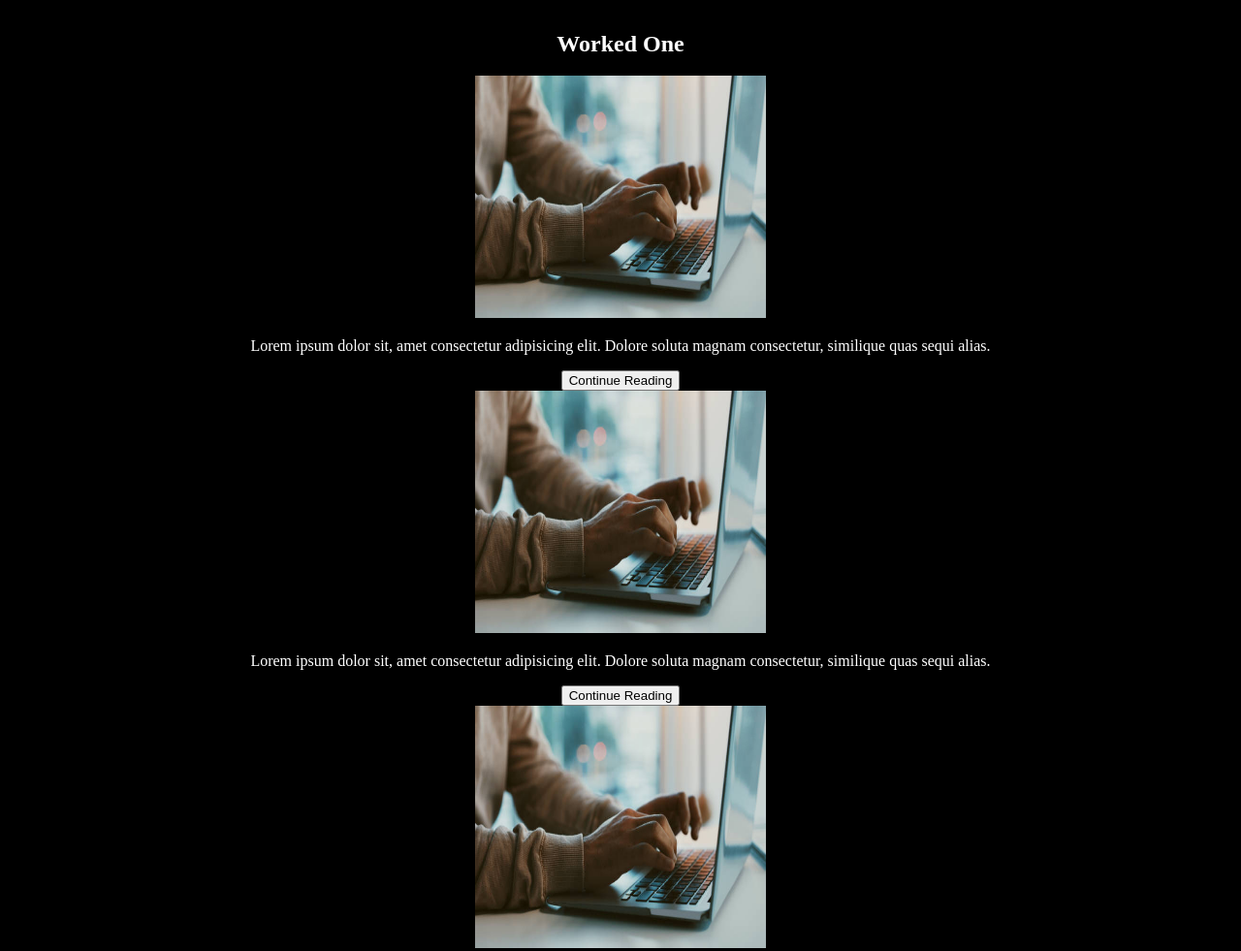
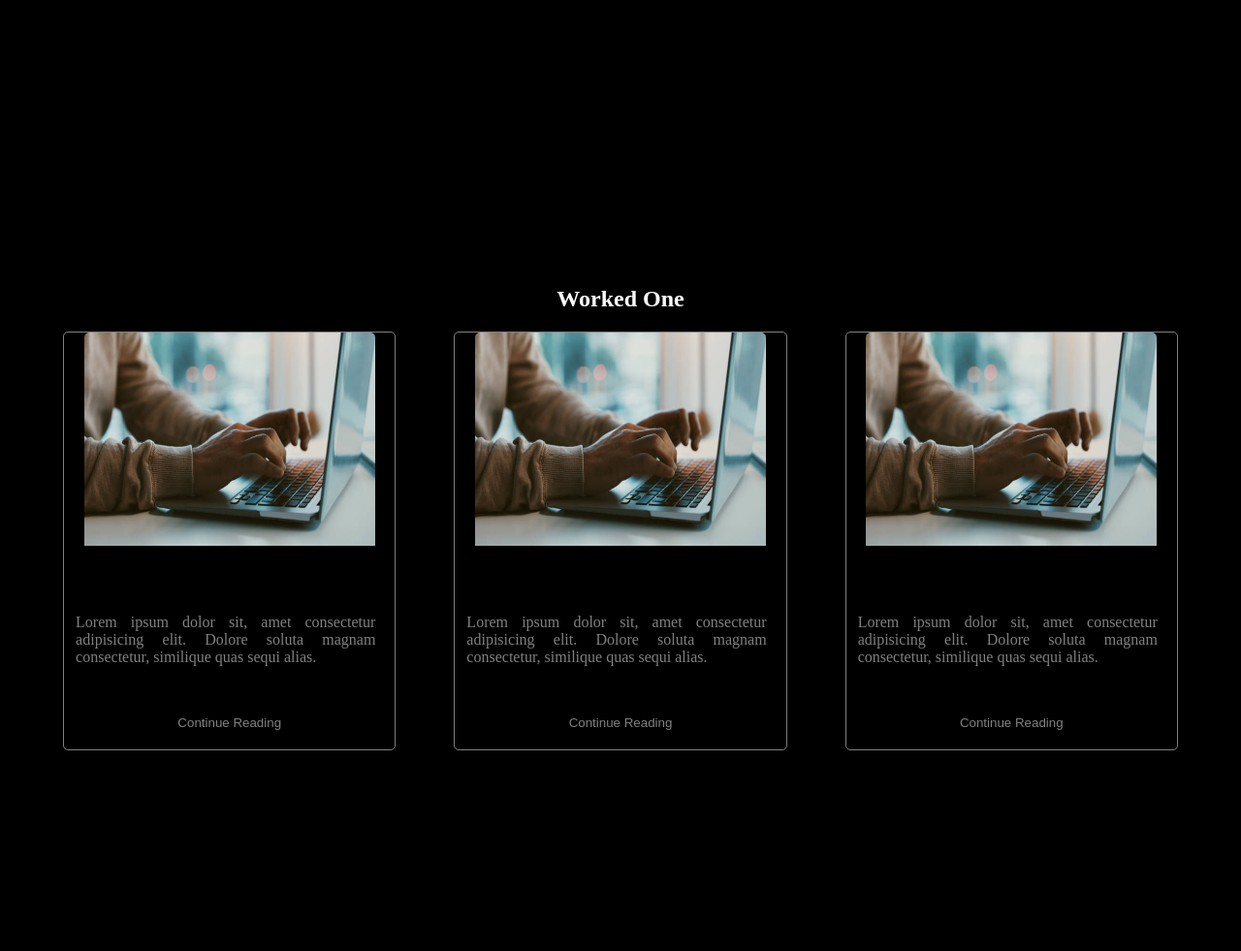
Before and after one commit to MwiseHeritier/TTA_portfolio_v1, a plain HTML site: page index.html in a window 1280 px wide. Shown: the part 1353-2334 px from the top of the page at 97% size. Drawn offline with Linux system fonts and the light colour scheme.

Commit message:
feat: previous work added

```diff
--- a/index.html
+++ b/index.html
@@ -39,10 +39,12 @@
             }
             #skills-section{
                 text-align: center;
+                height: 100vh;
             }
             .skills-container{
                 display: flex;
                 justify-content: center;
+
 
 
             }
@@ -66,8 +68,42 @@
             }
             #work-section{
                 text-align: center;
+                height: 100vh;
+
             }
+            .work-container{
+                display: flex;
+                justify-content: center;
+                color: gray;
 
+
+
+            }
+            .work-content{
+                border: 1px solid gray;
+                width: 27%;
+                margin: auto 30px;
+                border-radius: 5px;
+            }
+            .work-content img{
+                border-top-left-radius: 5px;
+                border-top-right-radius: 5px;
+            }
+            .work-content p{
+                padding: 50px 20px 15px 12px;
+                font-family: 14px;
+                font-weight: lighter;
+                text-align: justify;
+            }
+            .work-content button{
+                color: gray;
+                background-color: #000;
+                margin: 10px auto;
+                padding: 10px 15px;
+                cursor: pointer;
+                border: none;
+                border-radius: 5px;
+            }
         </style>
     </head>
     <body>
@@ -126,22 +162,22 @@
                 <h1>Worked One</h1>
                 <div class="work-container">
                     <div class="work-content work-1">
-                       <img src="./keyboard.jpg" alt="previous work-1" width="300" height="250">
+                       <img src="./keyboard.jpg" alt="previous work-1" width="300" height="220">
                        <p>Lorem ipsum dolor sit, amet consectetur adipisicing elit. Dolore soluta magnam
                         consectetur, similique quas sequi alias.</p>
                         <button>Continue Reading</button>
 
                     </div>
                   <div class="work-content work-2">
-                    <img src="./keyboard.jpg" alt="previous work-1" width="300" height="250">
+                    <img src="./keyboard.jpg" alt="previous work-1" width="300" height="220">
                     <p>Lorem ipsum dolor sit, amet consectetur adipisicing elit. Dolore soluta magnam
                         consectetur, similique quas sequi alias.</p>
                         <button>Continue Reading</button>
 
 
                     </div>
-                    <div class="work-content-2">
-                        <img src="./keyboard.jpg" alt="previous work-1" width="300" height="250">
+                    <div class="work-content work-3">
+                        <img src="./keyboard.jpg" alt="previous work-1" width="300" height="220">
                         <p>Lorem ipsum dolor sit, amet consectetur adipisicing elit. Dolore soluta magnam
                             consectetur, similique quas sequi alias.</p>
                             <button>Continue Reading</button>
```
